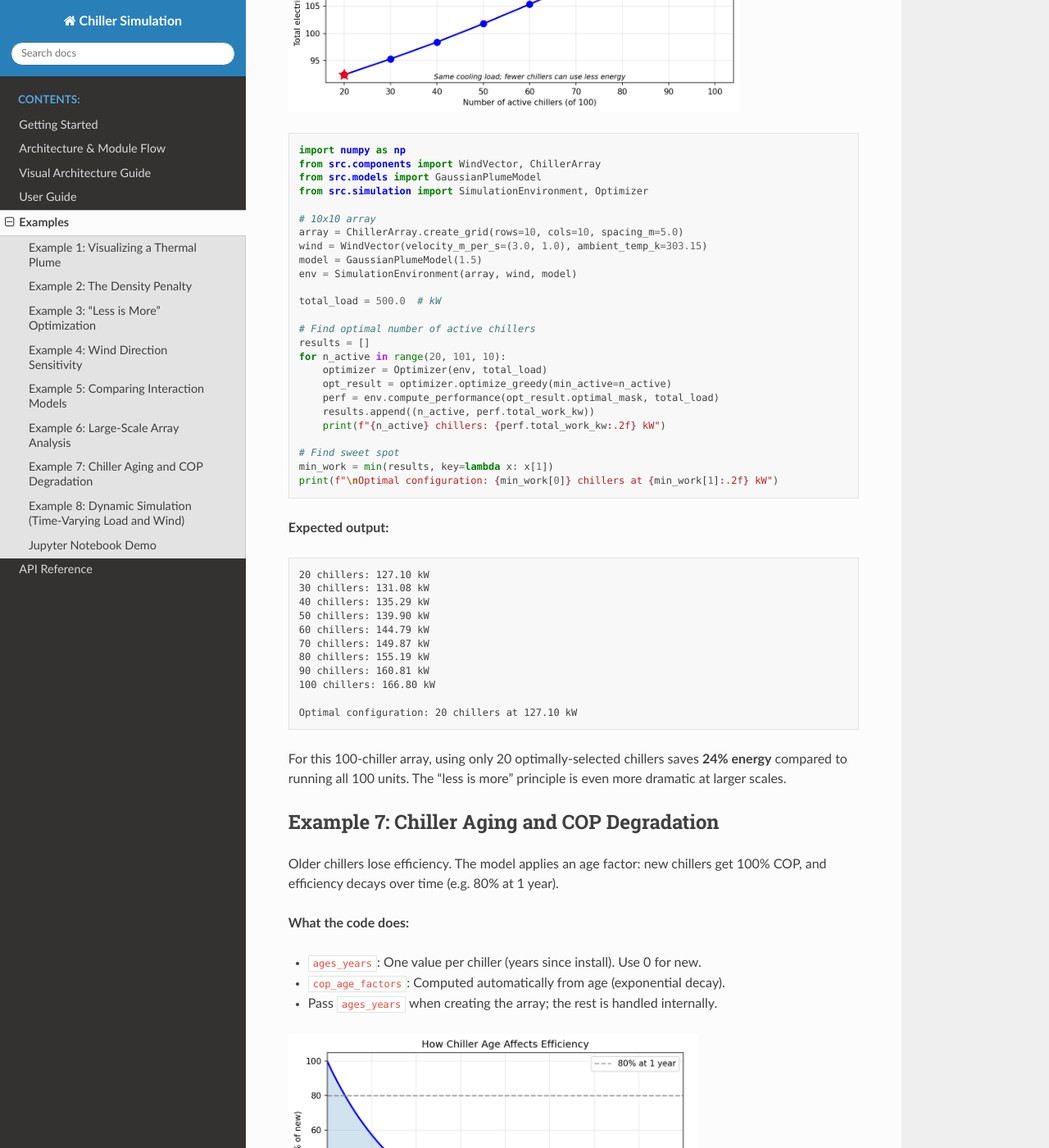
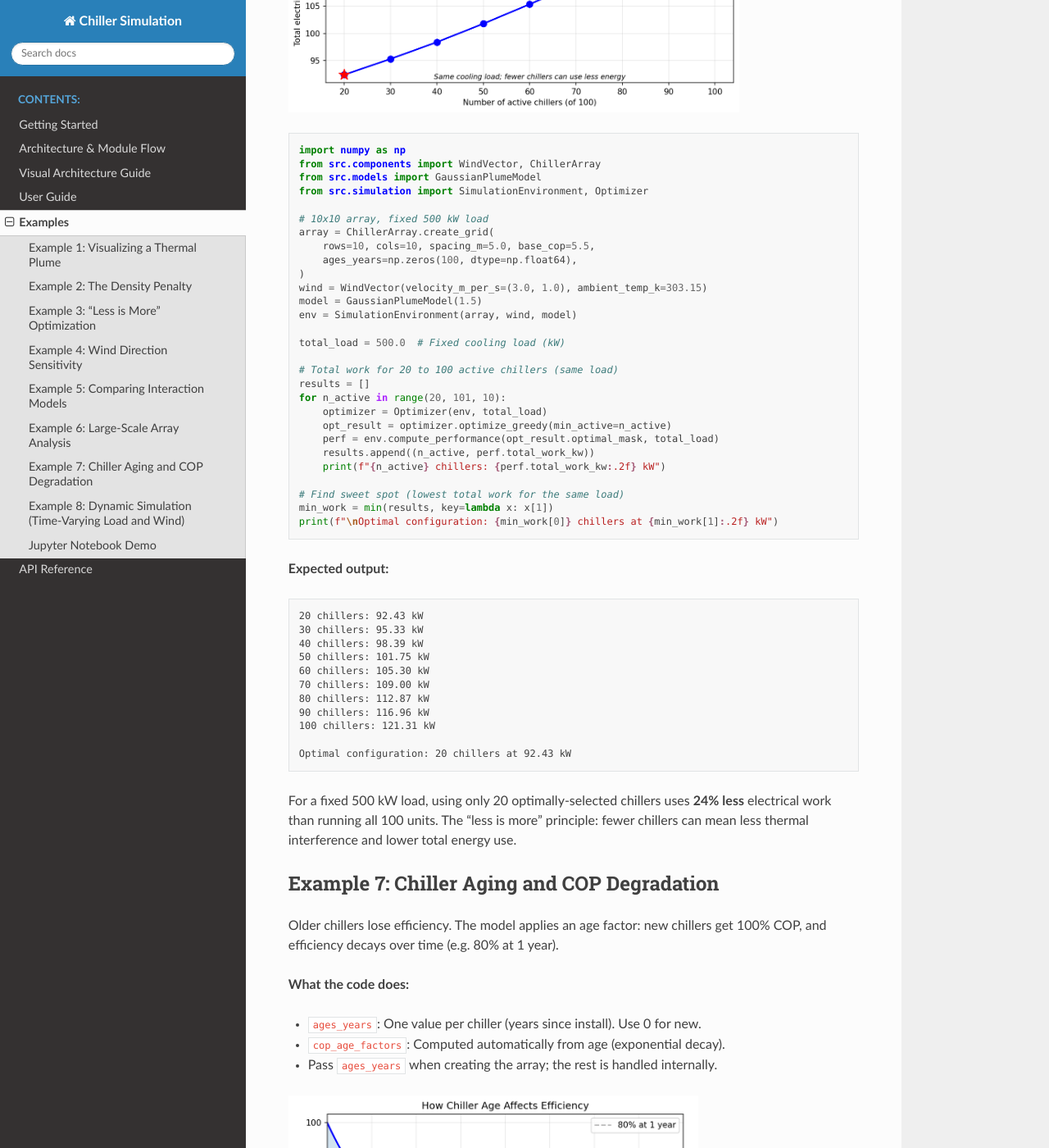
Before and after one commit to ME421-Capstone-Project/chiller-model, a Sphinx documentation site: the page built from docs/examples.rst, in a window 1280 px wide and 1400 px high, scrolled down 7060 px. Shown: the whole window at 82% size. Built offline with Sphinx 7.4.7 and the Read the Docs theme 3.1.0, drawn with Linux system fonts in a browser that asks for light colours.

Commit message:
docs: update example 6 text and expected output for fixed-load framing
Co-authored-by: Senou Kounouho <skounouho@users.noreply.github.com>

```diff
--- a/docs/examples.rst
+++ b/docs/examples.rst
@@ -317,15 +317,18 @@ Simulate a larger data center with 100 chillers:
    from src.models import GaussianPlumeModel
    from src.simulation import SimulationEnvironment, Optimizer
 
-   # 10x10 array
-   array = ChillerArray.create_grid(rows=10, cols=10, spacing_m=5.0)
+   # 10x10 array, fixed 500 kW load
+   array = ChillerArray.create_grid(
+       rows=10, cols=10, spacing_m=5.0, base_cop=5.5,
+       ages_years=np.zeros(100, dtype=np.float64),
+   )
    wind = WindVector(velocity_m_per_s=(3.0, 1.0), ambient_temp_k=303.15)
    model = GaussianPlumeModel(1.5)
    env = SimulationEnvironment(array, wind, model)
 
-   total_load = 500.0  # kW
+   total_load = 500.0  # Fixed cooling load (kW)
 
-   # Find optimal number of active chillers
+   # Total work for 20 to 100 active chillers (same load)
    results = []
    for n_active in range(20, 101, 10):
        optimizer = Optimizer(env, total_load)
@@ -334,7 +337,7 @@ Simulate a larger data center with 100 chillers:
        results.append((n_active, perf.total_work_kw))
        print(f"{n_active} chillers: {perf.total_work_kw:.2f} kW")
 
-   # Find sweet spot
+   # Find sweet spot (lowest total work for the same load)
    min_work = min(results, key=lambda x: x[1])
    print(f"\nOptimal configuration: {min_work[0]} chillers at {min_work[1]:.2f} kW")
 
@@ -342,21 +345,21 @@ Simulate a larger data center with 100 chillers:
 
 .. code-block:: text
 
-   20 chillers: 127.10 kW
-   30 chillers: 131.08 kW
-   40 chillers: 135.29 kW
-   50 chillers: 139.90 kW
-   60 chillers: 144.79 kW
-   70 chillers: 149.87 kW
-   80 chillers: 155.19 kW
-   90 chillers: 160.81 kW
-   100 chillers: 166.80 kW
+   20 chillers: 92.43 kW
+   30 chillers: 95.33 kW
+   40 chillers: 98.39 kW
+   50 chillers: 101.75 kW
+   60 chillers: 105.30 kW
+   70 chillers: 109.00 kW
+   80 chillers: 112.87 kW
+   90 chillers: 116.96 kW
+   100 chillers: 121.31 kW
 
-   Optimal configuration: 20 chillers at 127.10 kW
+   Optimal configuration: 20 chillers at 92.43 kW
 
-For this 100-chiller array, using only 20 optimally-selected chillers saves
-**24% energy** compared to running all 100 units. The "less is more" principle
-is even more dramatic at larger scales.
+For a fixed 500 kW load, using only 20 optimally-selected chillers uses **24% less**
+electrical work than running all 100 units. The "less is more" principle: fewer
+chillers can mean less thermal interference and lower total energy use.
 
 
 Example 7: Chiller Aging and COP Degradation
```
